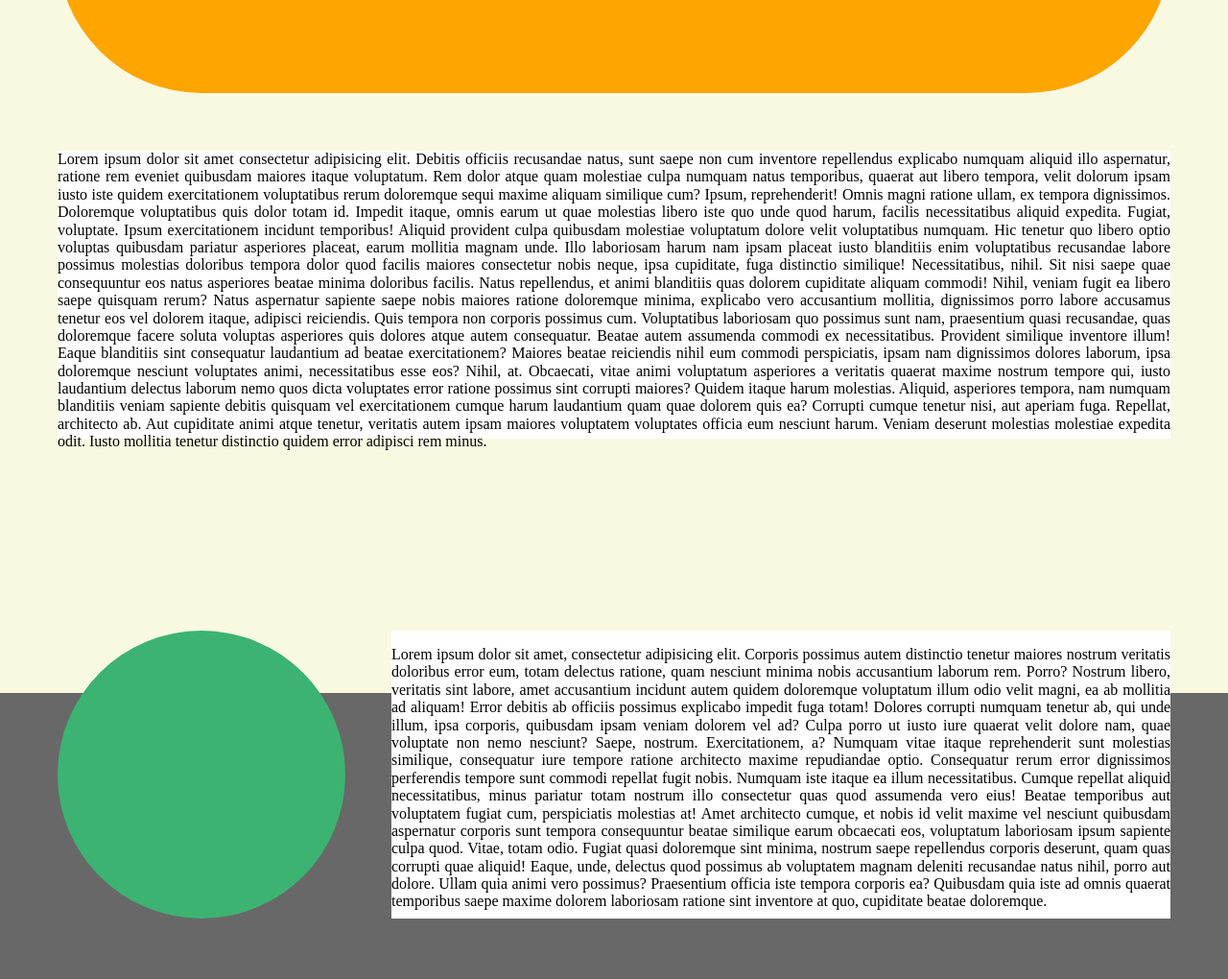
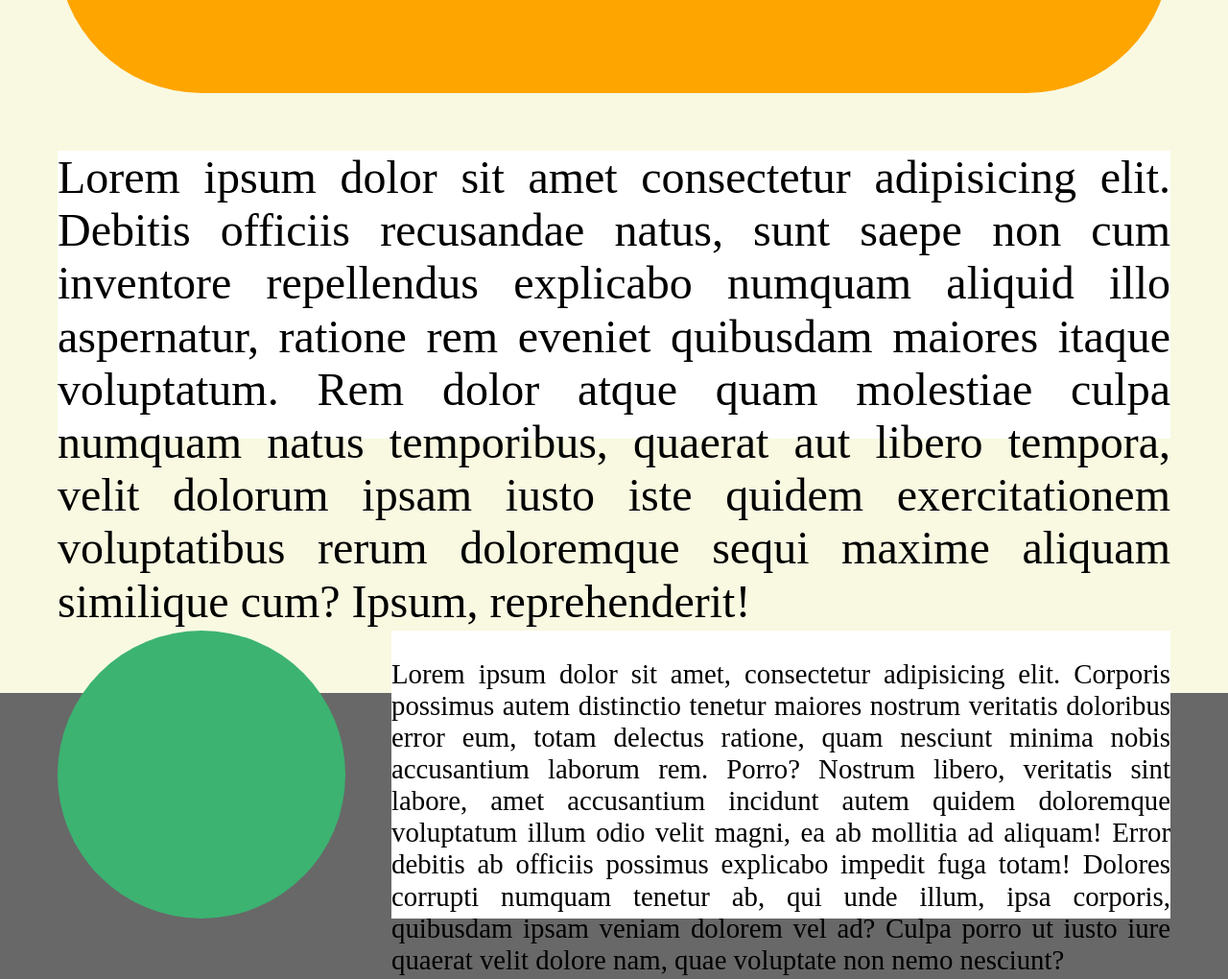
Before and after one commit to reginaldopatricio/tarea, a plain HTML site: page index.html in a window 1280 px wide. Shown: the part 878-1898 px from the top of the page at 96% size. Drawn offline with Linux system fonts and the light colour scheme.

Commit message:
el uso del rem en el texto

```diff
--- a/css/estilo.css
+++ b/css/estilo.css
@@ -1,4 +1,7 @@
 /*html*/
+html{
+    font-size: 16px;
+}
 
 body{
     background-color: #686868;
@@ -68,6 +71,7 @@ header{
     /*margen*/
     margin-top: 60px;
     text-align: justify;
+    font-size: 3rem;
 
 
 }
@@ -106,6 +110,7 @@ header{
     margin-top: 100px;
     flex-basis: 70%;
     text-align: justify;
+    font-size: 1.8rem;
 }
 
 /*HACER EL BRANCH PARA EL CONTENIDO*/
--- a/index.html
+++ b/index.html
@@ -25,16 +25,9 @@
         <!--rectanguloblanco-->
         <section class="rectanguloblanco"><p>Lorem ipsum dolor sit amet consectetur adipisicing elit. Debitis officiis recusandae natus, sunt saepe non cum inventore repellendus explicabo numquam aliquid illo aspernatur, ratione rem eveniet quibusdam maiores itaque voluptatum.
         Rem dolor atque quam molestiae culpa numquam natus temporibus, quaerat aut libero tempora, velit dolorum ipsam iusto iste quidem exercitationem voluptatibus rerum doloremque sequi maxime aliquam similique cum? Ipsum, reprehenderit!
-        Omnis magni ratione ullam, ex tempora dignissimos. Doloremque voluptatibus quis dolor totam id. Impedit itaque, omnis earum ut quae molestias libero iste quo unde quod harum, facilis necessitatibus aliquid expedita.
-        Fugiat, voluptate. Ipsum exercitationem incidunt temporibus! Aliquid provident culpa quibusdam molestiae voluptatum dolore velit voluptatibus numquam. Hic tenetur quo libero optio voluptas quibusdam pariatur asperiores placeat, earum mollitia magnam unde.
-        Illo laboriosam harum nam ipsam placeat iusto blanditiis enim voluptatibus recusandae labore possimus molestias doloribus tempora dolor quod facilis maiores consectetur nobis neque, ipsa cupiditate, fuga distinctio similique! Necessitatibus, nihil.
-        Sit nisi saepe quae consequuntur eos natus asperiores beatae minima doloribus facilis. Natus repellendus, et animi blanditiis quas dolorem cupiditate aliquam commodi! Nihil, veniam fugit ea libero saepe quisquam rerum?
-        Natus aspernatur sapiente saepe nobis maiores ratione doloremque minima, explicabo vero accusantium mollitia, dignissimos porro labore accusamus tenetur eos vel dolorem itaque, adipisci reiciendis. Quis tempora non corporis possimus cum.
-        Voluptatibus laboriosam quo possimus sunt nam, praesentium quasi recusandae, quas doloremque facere soluta voluptas asperiores quis dolores atque autem consequatur. Beatae autem assumenda commodi ex necessitatibus. Provident similique inventore illum!
-        Eaque blanditiis sint consequatur laudantium ad beatae exercitationem? Maiores beatae reiciendis nihil eum commodi perspiciatis, ipsam nam dignissimos dolores laborum, ipsa doloremque nesciunt voluptates animi, necessitatibus esse eos? Nihil, at.
-        Obcaecati, vitae animi voluptatum asperiores a veritatis quaerat maxime nostrum tempore qui, iusto laudantium delectus laborum nemo quos dicta voluptates error ratione possimus sint corrupti maiores? Quidem itaque harum molestias.
-        Aliquid, asperiores tempora, nam numquam blanditiis veniam sapiente debitis quisquam vel exercitationem cumque harum laudantium quam quae dolorem quis ea? Corrupti cumque tenetur nisi, aut aperiam fuga. Repellat, architecto ab.
-        Aut cupiditate animi atque tenetur, veritatis autem ipsam maiores voluptatem voluptates officia eum nesciunt harum. Veniam deserunt molestias molestiae expedita odit. Iusto mollitia tenetur distinctio quidem error adipisci rem minus.</p> </section>
+
+
+        </p> </section>
 
         <div class="circulorectangulo">
             <!--circulo-->
@@ -43,11 +36,8 @@
             <div class="rectanguloverde"><p>Lorem ipsum dolor sit amet, consectetur adipisicing elit. Corporis possimus autem distinctio tenetur maiores nostrum veritatis doloribus error eum, totam delectus ratione, quam nesciunt minima nobis accusantium laborum rem. Porro?
             Nostrum libero, veritatis sint labore, amet accusantium incidunt autem quidem doloremque voluptatum illum odio velit magni, ea ab mollitia ad aliquam! Error debitis ab officiis possimus explicabo impedit fuga totam!
             Dolores corrupti numquam tenetur ab, qui unde illum, ipsa corporis, quibusdam ipsam veniam dolorem vel ad? Culpa porro ut iusto iure quaerat velit dolore nam, quae voluptate non nemo nesciunt?
-            Saepe, nostrum. Exercitationem, a? Numquam vitae itaque reprehenderit sunt molestias similique, consequatur iure tempore ratione architecto maxime repudiandae optio. Consequatur rerum error dignissimos perferendis tempore sunt commodi repellat fugit nobis.
-            Numquam iste itaque ea illum necessitatibus. Cumque repellat aliquid necessitatibus, minus pariatur totam nostrum illo consectetur quas quod assumenda vero eius! Beatae temporibus aut voluptatem fugiat cum, perspiciatis molestias at!
-            Amet architecto cumque, et nobis id velit maxime vel nesciunt quibusdam aspernatur corporis sunt tempora consequuntur beatae similique earum obcaecati eos, voluptatum laboriosam ipsum sapiente culpa quod. Vitae, totam odio.
-            Fugiat quasi doloremque sint minima, nostrum saepe repellendus corporis deserunt, quam quas corrupti quae aliquid! Eaque, unde, delectus quod possimus ab voluptatem magnam deleniti recusandae natus nihil, porro aut dolore.
-            Ullam quia animi vero possimus? Praesentium officia iste tempora corporis ea? Quibusdam quia iste ad omnis quaerat temporibus saepe maxime dolorem laboriosam ratione sint inventore at quo, cupiditate beatae doloremque.</p></div>
+
+            </p></div>
         </div>
 
         <div class="circulorectangulo reverso">
@@ -57,11 +47,8 @@
             <div class="rectanguloverde"><p>Lorem, ipsum dolor sit amet consectetur adipisicing elit. Suscipit incidunt officiis maxime tempore? Nihil quam nesciunt magni alias libero accusamus. Provident quam eos numquam a assumenda vero adipisci cum rem.
             Facere odit tempora excepturi aut officia quaerat! Quod neque nesciunt veniam dolorem laudantium saepe autem porro, vel, recusandae dolor magnam accusantium, aut quisquam molestias incidunt exercitationem totam nulla at magni.
             Natus vero aspernatur aliquid architecto quo ipsam quis perferendis omnis dicta numquam, eos nesciunt voluptate porro unde voluptas doloribus, tenetur eaque inventore. Sunt, officia animi. Dolore ipsa vel iusto facere?
-            Reiciendis quisquam quia magnam dolore quidem dignissimos corrupti velit ipsam nobis accusantium blanditiis laborum ratione maxime, inventore facere aperiam error delectus pariatur placeat doloremque earum exercitationem! Exercitationem aut repellendus eius!
-            Similique veritatis, veniam necessitatibus quasi, eligendi exercitationem eius quaerat, molestiae eveniet saepe placeat. Iure neque id perferendis quaerat aliquam eaque magnam nobis, repudiandae omnis similique sunt eius, consequatur maxime soluta.
-            Dolor perferendis commodi soluta facilis sequi cum impedit consequuntur veritatis consectetur nulla id odio et ducimus minus praesentium provident magnam a fugit rem alias cupiditate, blanditiis quas illo! Dignissimos, cum?
-            Magnam repudiandae quas, placeat voluptate quod reiciendis. Quos ratione neque, mollitia modi necessitatibus nemo! Eaque at dolorem voluptates itaque ipsum, quod veniam quibusdam animi reiciendis vero suscipit quos inventore porro.
-            Alias architecto, deleniti vitae voluptates hic reprehenderit pariatur. Officiis suscipit odit nobis sit minus beatae voluptates quis molestiae culpa, ad sed molestias error asperiores quia soluta corrupti officia, expedita amet!</p></div>
+
+           </p></div>
         </div>
     </div>
 </body>
```
